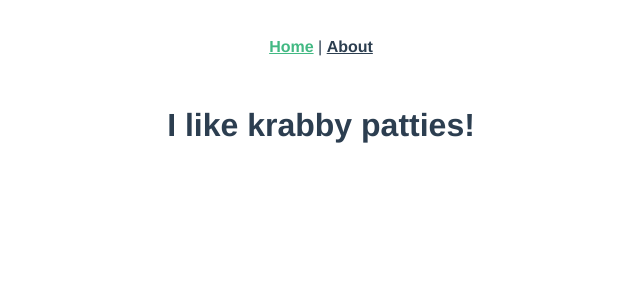
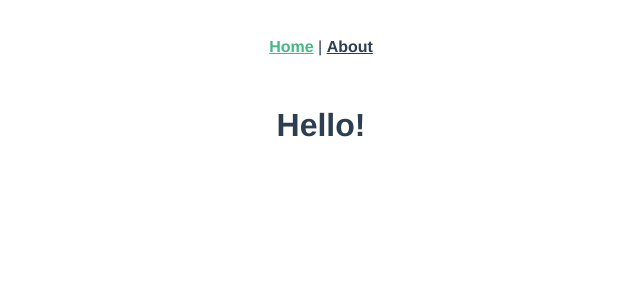
Before and after one commit to Cierrasimms/online-resume, a Vue app: page / in a window 1280 px wide. Shown: the top 300 px of the page, without its empty margins (319-959 px from the left). Built offline with nearby package versions, Linux system fonts and the light colour scheme.

Commit message:
anitas first commit

```diff
--- a/src/views/HomeView.vue
+++ b/src/views/HomeView.vue
@@ -2,7 +2,7 @@
 export default {
   data: function () {
     return {
-      message: "I like krabby patties!",
+      message: "Hello!",
     };
   },
   created: function () {},
```
